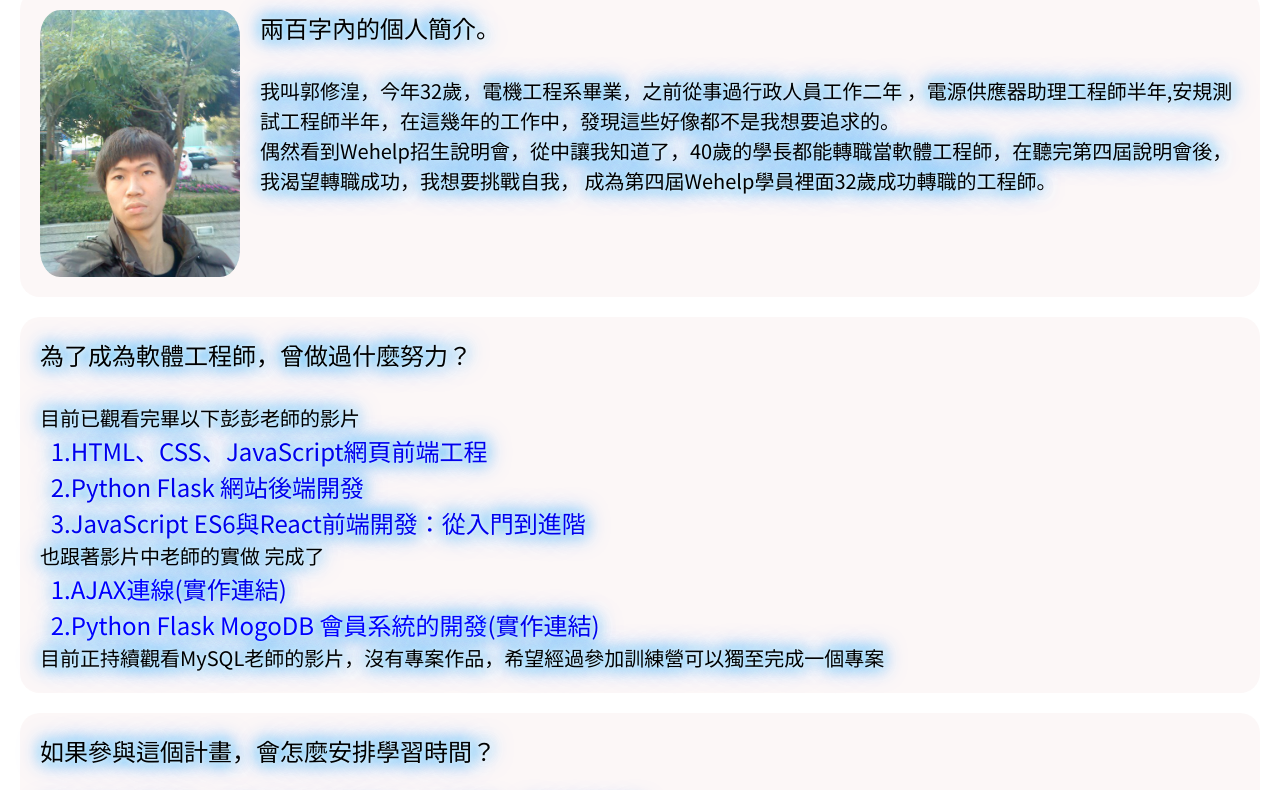
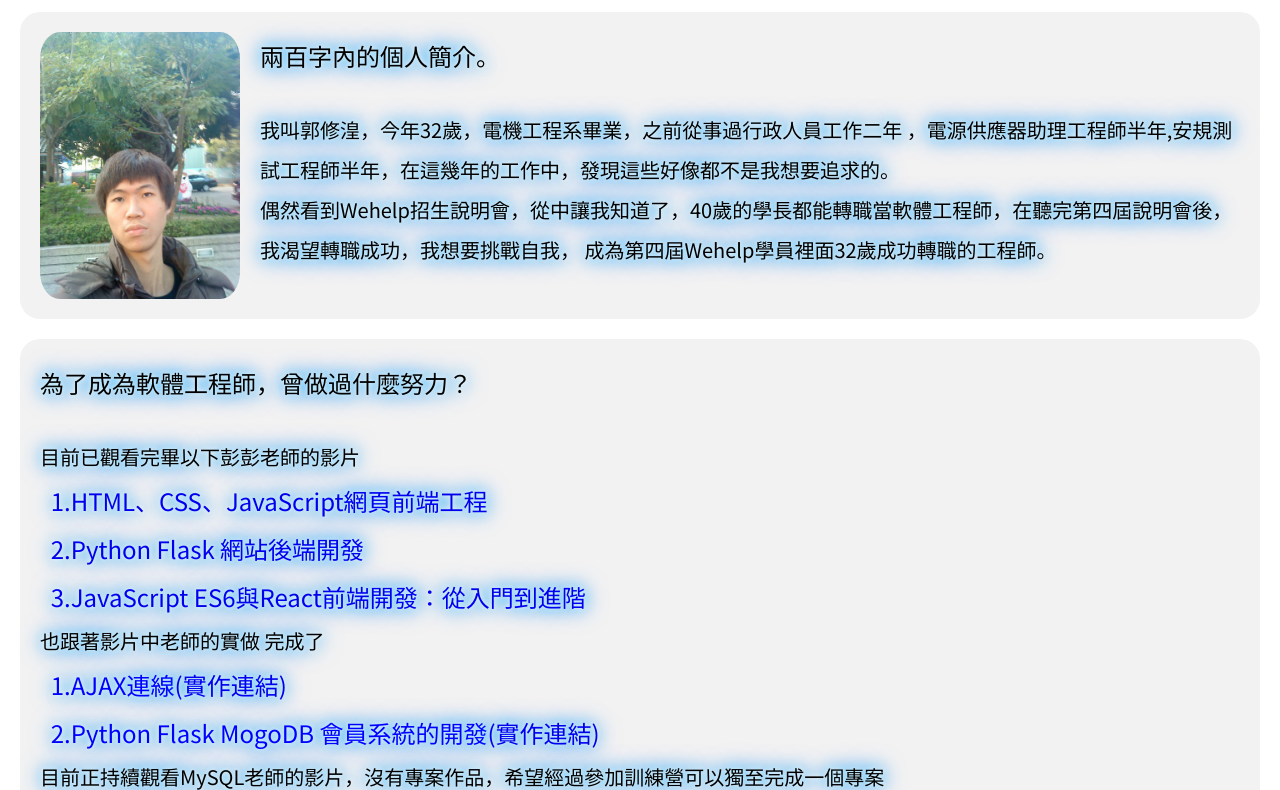
Before and after one commit to Hsiu2023/Wehelp_Application, a plain HTML site: page index.html in a window 1280 px wide. Shown: the part 176-966 px from the top of the page. Drawn offline with Linux system fonts and the light colour scheme.

Commit message:
Update style.css

```diff
--- a/style.css
+++ b/style.css
@@ -56,7 +56,7 @@ table {
 
 body{
   margin: 0 auto;
-  line-height: 1.5;
+  line-height: 2;
   font-family: 'Noto Sans TC', sans-serif;
   color: black;
   background-image: url("./pic/background.jpg");
@@ -70,14 +70,12 @@ body{
   margin: 20px;
   padding: 20px;
   display: flex;
-  background-color: rgb(250, 240, 240,0.5);
+  /* background-color: white; */
+  background-color: #f2f2f2;
   text-shadow: 0 0 5px white,0 0 15px #00c3ff,0 0 25px #0062ff;
   backdrop-filter: blur(6px);
   border-radius: 20px;
-
-
 }
-
 
 
 .box img{
```
